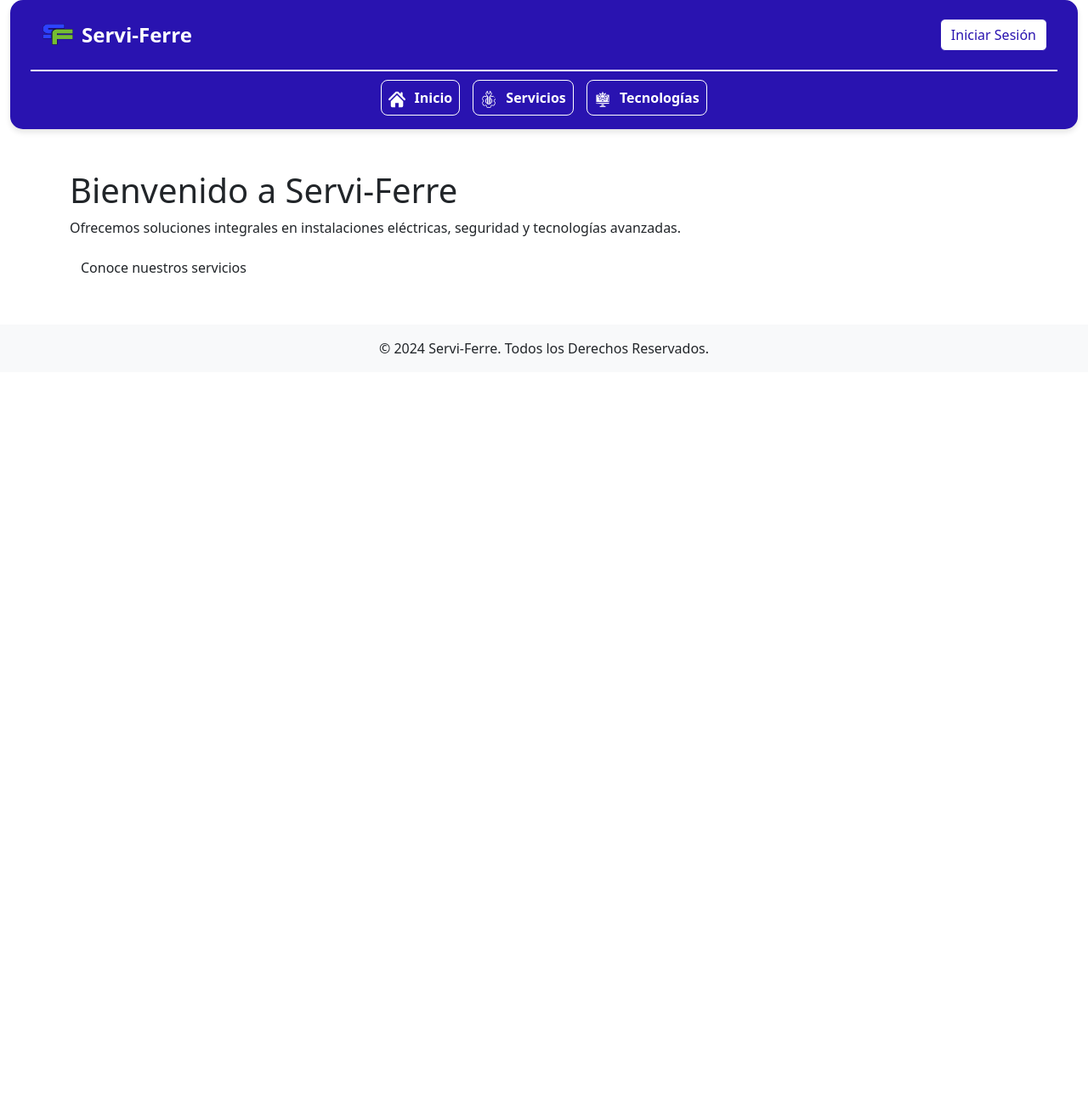
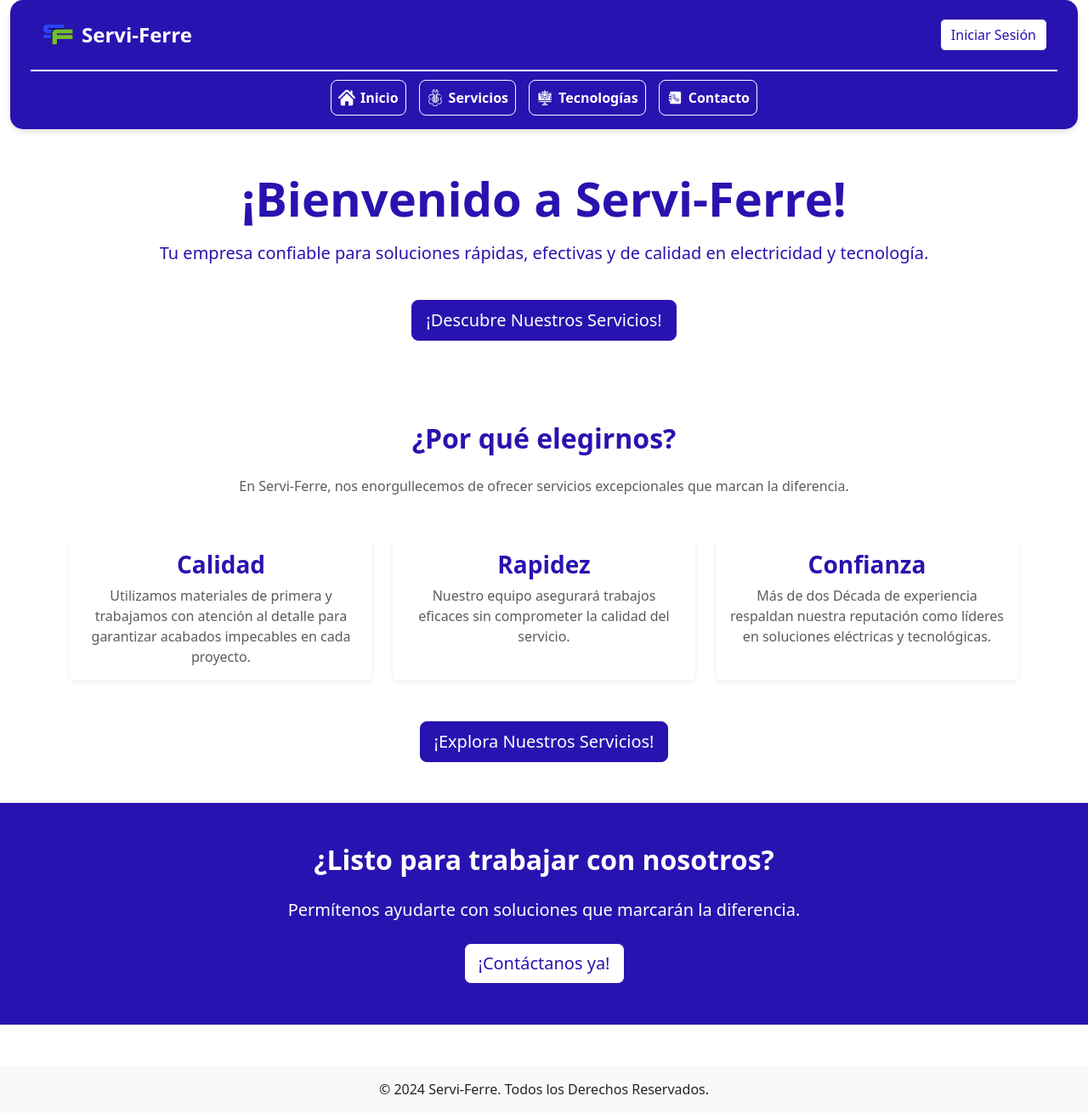
Before and after one commit to 2DAM-adrianrod493/PHP-PROJECTS, a PHP site: page / in a window 1280 px wide. Shown: the whole page at 85% size. Before the commit the page ends 416 px from the top, so only its background shows below. Run offline with PHP 8.4, Linux system fonts and the light colour scheme.

Commit message:
holahola

```diff
--- a/web-serviferre/css/estilos.css
+++ b/web-serviferre/css/estilos.css
@@ -34,6 +34,9 @@
 
 /* Opciones del menú */
 .navbar-nav .nav-link {
+    display: flex; /* Para alinear el ícono y el texto */
+    align-items: center; /* Centrar verticalmente íconos y texto */
+    justify-content: center; /* Centra el contenido horizontalmente */
     color: #fff; /* Links blancos */
     font-size: 16px; /* Tamaño de fuente ajustado */
     font-weight: bold;
@@ -52,9 +55,9 @@
 
 /* Íconos del menú */
 .navbar-nav .icon {
-    width: 20px; /* Tamaño del icono */
-    height: 20px;
-    margin-right: 6px; /* Espacio entre icono y texto */
+    width: 24px; /* Tamaño del icono ajustado */
+    height: 24px;
+    margin-right: 8px; /* Espacio entre icono y texto */
 }
 
 /* Estilo del logo y título */
--- a/web-serviferre/includes/header.php
+++ b/web-serviferre/includes/header.php
@@ -54,6 +54,11 @@ if (session_status() === PHP_SESSION_NONE) {
                             <img src="../img/icono_tecnologias.png" alt="Tecnologías" class="icon"> Tecnologías
                         </a>
                     </li>
+                    <li class="nav-item">
+                        <a class="nav-link" href="../src/contacto.php">
+                            <img src="../img/icono_contacto.png" alt="Contacto" class="icon"> Contacto
+                        </a>
+                    </li>
                     <?php if (isset($_SESSION['logged_in']) && $_SESSION['logged_in']): ?>
                         <li class="nav-item">
                             <a class="nav-link" href="../src/empleados.php">
@@ -63,6 +68,7 @@ if (session_status() === PHP_SESSION_NONE) {
                     <?php endif; ?>
                 </ul>
             </div>
+
         </nav>
         <!-- Fin de la barra de navegación -->
     </div>
--- a/web-serviferre/src/index.php
+++ b/web-serviferre/src/index.php
@@ -1,8 +1,55 @@
 <?php include('../includes/header.php'); ?>
-<div class="container my-5">
-    <h1>Bienvenido a Servi-Ferre</h1>
-    <p>Ofrecemos soluciones integrales en instalaciones eléctricas, seguridad y tecnologías avanzadas.</p>
-    <a href="servicios.php" class="btn btn-custom">Conoce nuestros servicios</a>
+<div class="hero-section text-center py-5" style="color: #2913B0;">
+    <div class="container">
+        <h1 class="display-4 fw-bold">¡Bienvenido a Servi-Ferre!</h1>
+        <p class="lead mt-3">Tu empresa confiable para soluciones rápidas, efectivas y de calidad en electricidad y tecnología.</p>
+        <a href="servicios.php" class="btn btn-primary btn-lg mt-4" style="background-color: #2913B0; border-color: #2913B0;">¡Descubre Nuestros Servicios!</a>
+    </div>
+</div>
 
+<!-- Contenido Principal -->
+<div class="container my-5 text-center">
+    <h2 class="fw-bold mb-4" style="color: #2913B0;">¿Por qué elegirnos?</h2>
+    <p class="mb-5 text-muted">En Servi-Ferre, nos enorgullecemos de ofrecer servicios excepcionales que marcan la diferencia.</p>
+    <div class="row gy-4">
+        <div class="col-md-4">
+            <div class="card h-100 shadow-sm border-0">
+                <div class="card-body">
+                    <h3 class="card-title fw-bold" style="color: #2913B0;">Calidad</h3>
+                    <p class="card-text text-muted">Utilizamos materiales de primera y trabajamos con atención al detalle para garantizar acabados impecables en cada proyecto.</p>
+                </div>
+            </div>
+        </div>
+        <div class="col-md-4">
+            <div class="card h-100 shadow-sm border-0">
+                <div class="card-body">
+                    <h3 class="card-title fw-bold" style="color: #2913B0;">Rapidez</h3>
+                    <p class="card-text text-muted">Nuestro equipo asegurará trabajos eficaces sin comprometer la calidad del servicio.</p>
+                </div>
+            </div>
+        </div>
+        <div class="col-md-4">
+            <div class="card h-100 shadow-sm border-0">
+                <div class="card-body">
+                    <h3 class="card-title fw-bold" style="color: #2913B0;">Confianza</h3>
+                    <p class="card-text text-muted">Más de dos Década de experiencia respaldan nuestra reputación como líderes en soluciones eléctricas y tecnológicas.</p>
+                </div>
+            </div>
+        </div>
+    </div>
+    <a href="servicios.php" class="btn btn-primary btn-lg mt-5" style="background-color: #2913B0; border-color: #2913B0;">¡Explora Nuestros Servicios!</a>
 </div>
+
+<!-- Sección de Llamado a la Acción -->
+<div class="text-center py-5" style="background: linear-gradient(90deg, #2913B0, #2913B0); color: white;">
+    <h2 class="fw-bold mb-4">¿Listo para trabajar con nosotros?</h2>
+    <p class="lead mb-4">Permítenos ayudarte con soluciones que marcarán la diferencia.</p>
+    <a href="contacto.php" class="btn btn-lg" style="background-color: white; color: #2913B0; border-color: #2913B0;">¡Contáctanos ya!</a>
+</div>
+
 <?php include('../includes/footer.php'); ?>
+
+<!-- Bootstrap JS -->
+<script src="https://cdn.jsdelivr.net/npm/bootstrap@5.3.2/dist/js/bootstrap.bundle.min.js"></script>
+</body>
+</html>
```
